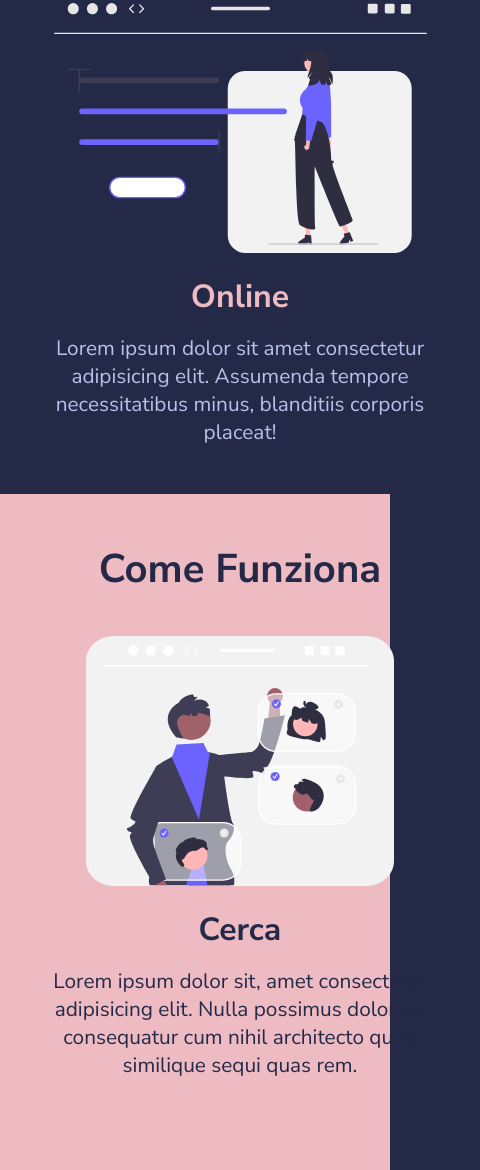
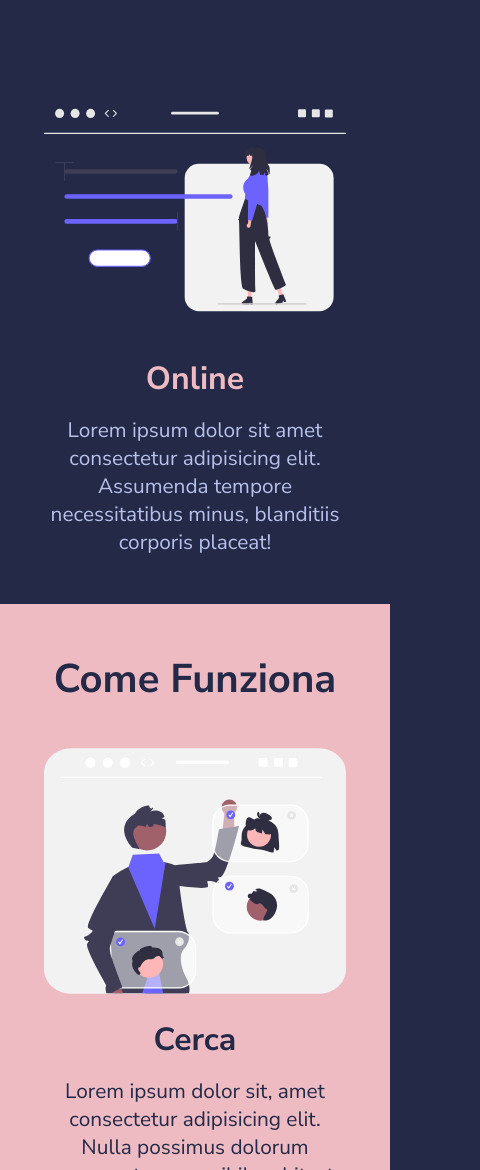
Before and after one commit to andrea-salvalaggio/html-css-resp-wannabe, a plain HTML site: page index.html in a window 390 px wide. Shown: the part 830-2000 px from the top of the page, 480 px wide, since content can reach past the window. Drawn offline with Linux system fonts and the light colour scheme.

Commit message:
corretto breakpoint tablet e query mobile

```diff
--- a/css/style.css
+++ b/css/style.css
@@ -128,48 +128,31 @@ img {
     SOLUZIONE RESPONSIVE
  ************************************************/
 
+@media all and (max-width: 1140px) {
+    .container {
+        width: 100%;
+    }
+}
+
 /* Tablet View */
 @media all and (max-width: 768px) {
-
     .container {
-        width: 768px;
+        width: 100%;
     }
-
 }
 
 /* Mobile View */
 @media all and (max-width: 480px) {
-
-    .container {
-        width: 480px;
-    }
-
     .row {
         flex-direction: column;
         align-items: center;
     }
 
-    .lessons .col {
+    .lessons .col, .steps .col, .why-us .col-left, .why-us .col-right {
         width: 100%;
     }
 
-    .steps .col img {
-        height: 250px;
-    }
-
-    .steps .col{
-        width: 100%;
-    }
-
-    .why-us .col-left {
-        width: 100%;
-    }
-
-    .why-us .col-right {
-        width: 100%;
-    }
-
-    .lessons .col img {
+    .steps .col img, .lessons .col img {
         height: 250px;
     }
 
@@ -201,5 +184,4 @@ img {
     p{
         font-size: 1.3rem;
     }
-
 }
```
